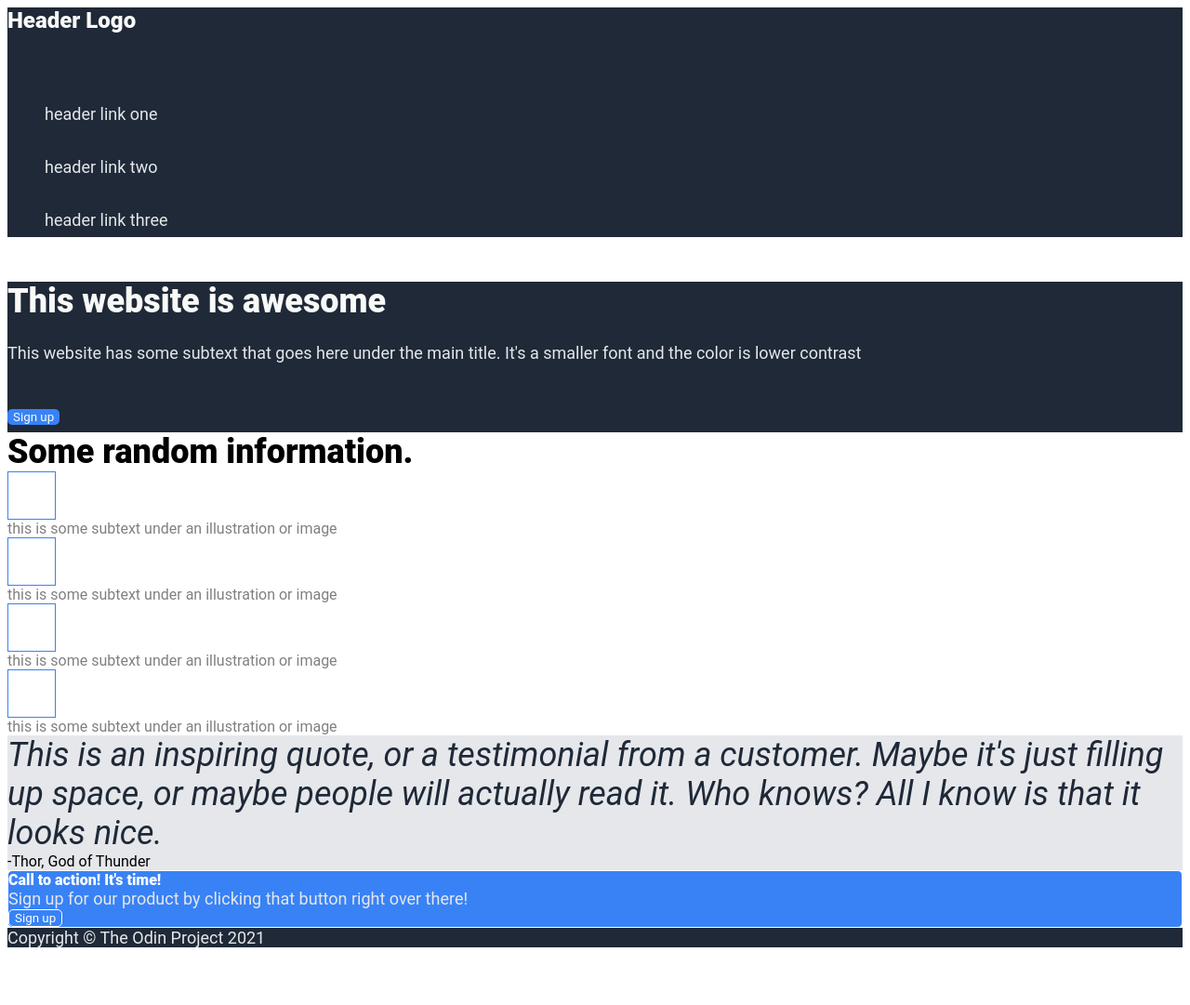
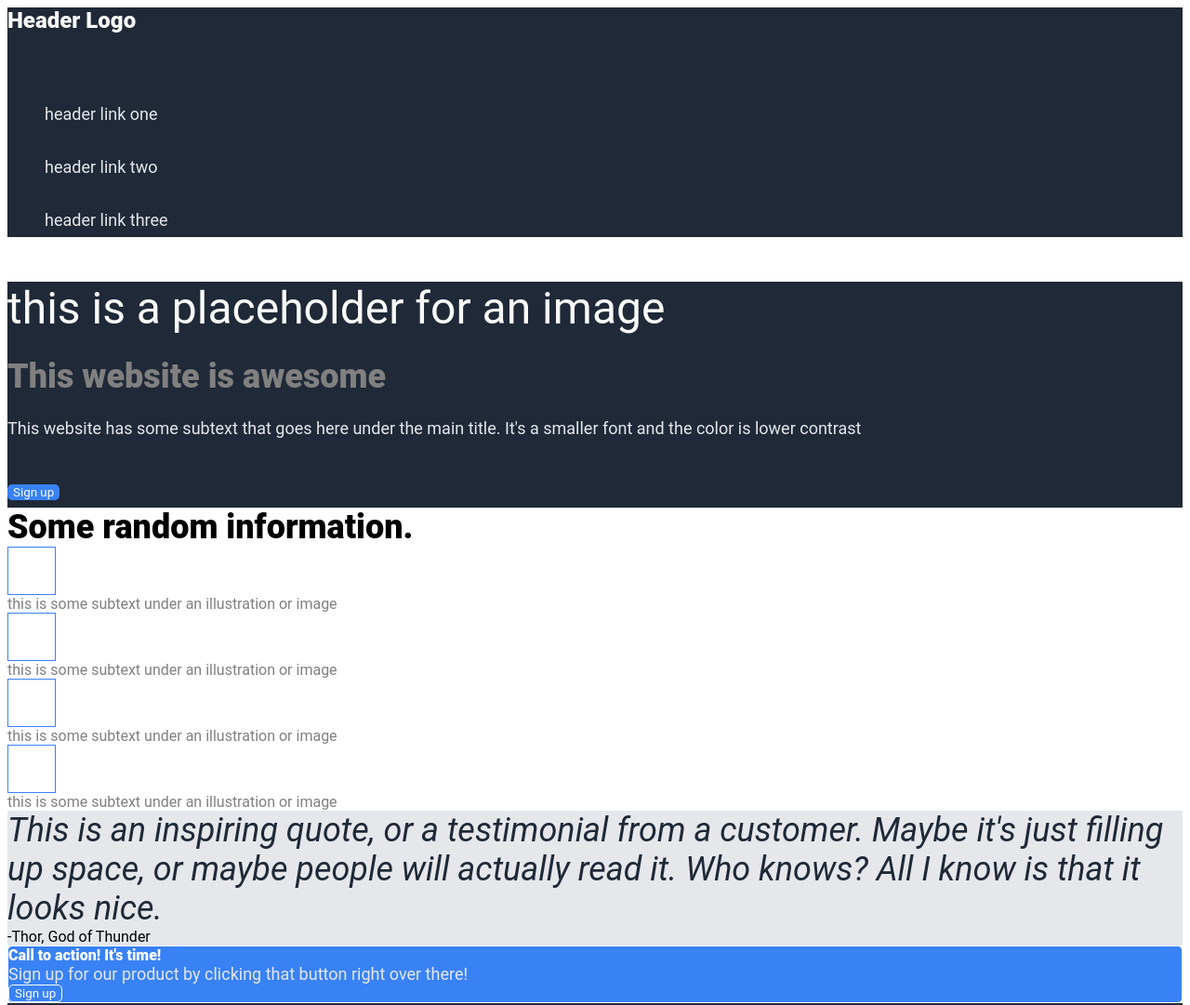
Before and after one commit to LoftyLettuce/odin-landing, a plain HTML site: page index.html in a window 1280 px wide. Shown: the top 1081 px of the page at 93% size. Before the commit the page ends 1027 px from the top, so only its background shows below. Drawn offline with Linux system fonts and the light colour scheme.

Commit message:
Add new class and placeholder

```diff
--- a/index.html
+++ b/index.html
@@ -16,6 +16,10 @@
     </ul>
   </header>
   <div class="intro">
+    <div class = "placeholder">
+      this is a placeholder for an image
+    </div>
+    <div class = "text">
       <h1>
         This website is awesome
       </h1>
@@ -24,6 +28,7 @@
         title. It's a smaller font and the color is lower contrast
       </p>
       <button>Sign up</button>
+    </div>
   </div>
   <div class = "content">
     <div class = "infoHeader">Some random information.</div>
```
Lines whose indentation alone changed are shown as unchanged.
